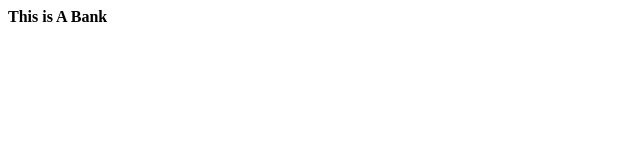
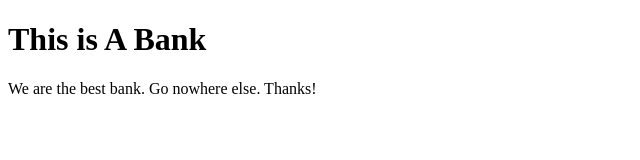
Before and after one commit to davyjonesarr/bank-website, a plain HTML site: page index.html in a window 1280 px wide. Shown: the whole page, without its empty margins (0-640 px from the left). Drawn offline with Linux system fonts and the light colour scheme.

Commit message:
added some more details / cleaned up formatting

```diff
--- a/index.html
+++ b/index.html
@@ -3,8 +3,10 @@
 <head>
 	<title>Bank Website</title>
 </head>
-<body><strong>
-	This is A Bank</strong>
+<body>
+
+  <h1>This is A Bank</h1>
+  <p>We are the best bank. Go nowhere else. Thanks!</p>
 
 
 </body>
```
